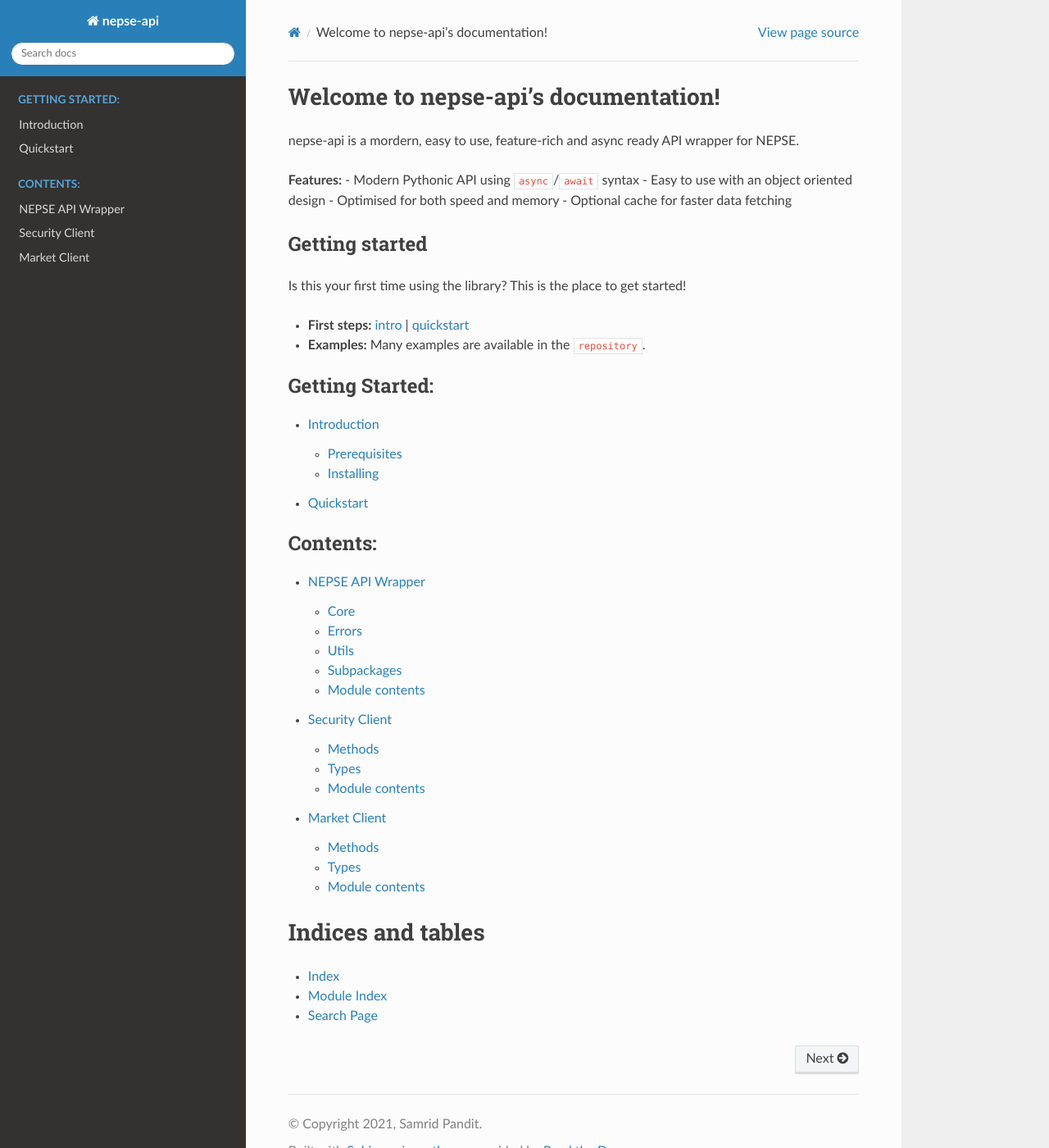
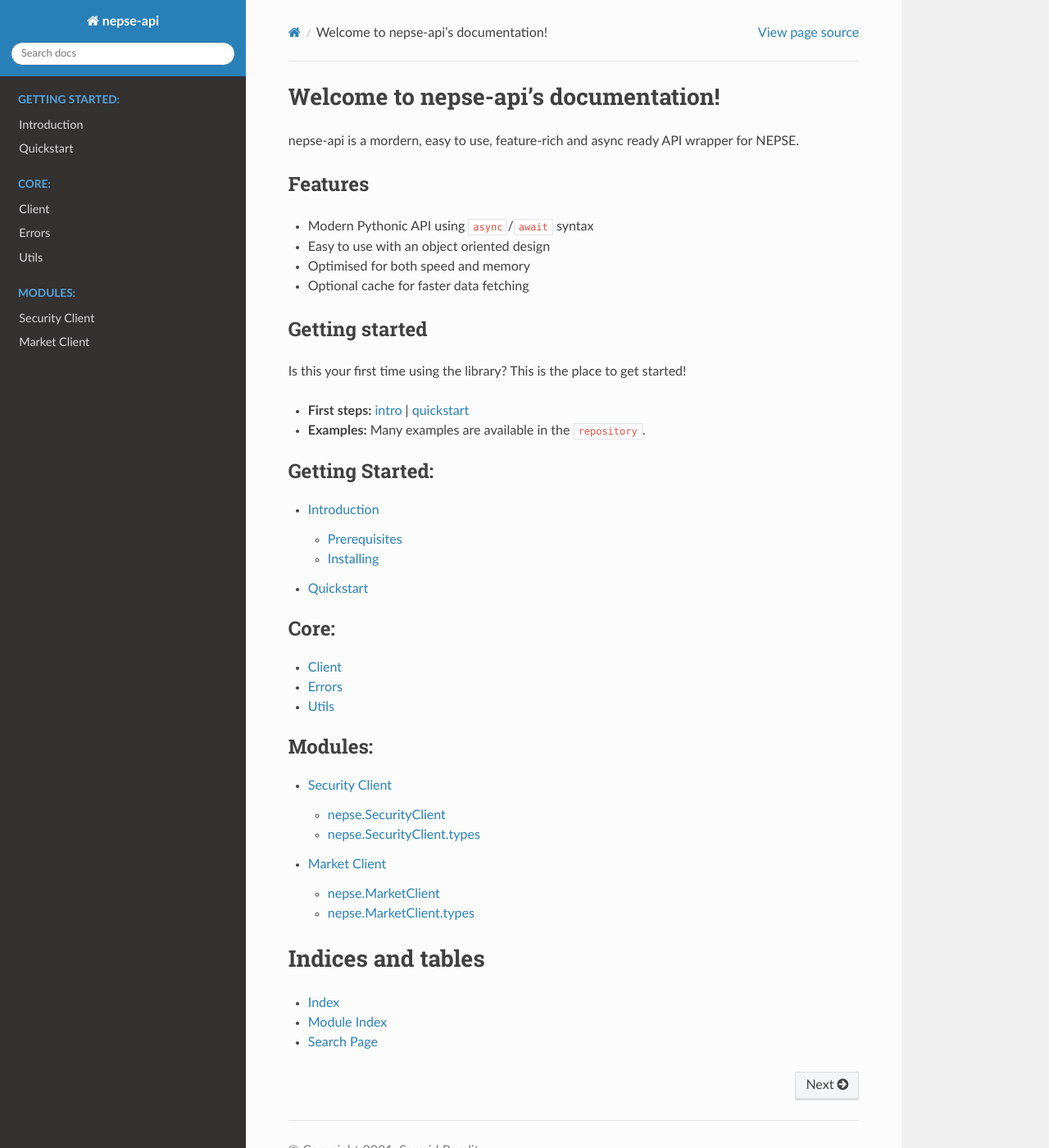
Before and after one commit to CaffeineDuck/nepse-api, a Sphinx documentation site: the page built from docs/index.rst, in a window 1280 px wide and 1400 px high. Shown: the whole window at 82% size. Built offline with Sphinx 7.4.7 and the Read the Docs theme 2.0.0, drawn with Linux system fonts in a browser that asks for light colours; cross-references to code outside the pages are shown as plain code.

Commit message:
Documentation stuffs

```diff
--- a/docs/index.rst
+++ b/docs/index.rst
@@ -9,11 +9,12 @@
 nepse-api is a mordern, easy to use, feature-rich and async ready API wrapper
 for NEPSE.
 
-**Features:**
-- Modern Pythonic API using ``async``\/``await`` syntax
-- Easy to use with an object oriented design
-- Optimised for both speed and memory
-- Optional cache for faster data fetching
+Features
+--------
+*  Modern Pythonic API using ``async``\/``await`` syntax
+*  Easy to use with an object oriented design
+*  Optimised for both speed and memory
+*  Optional cache for faster data fetching
 
 Getting started
 -----------------
@@ -32,12 +33,21 @@
 
 
 .. toctree::
+   :maxdepth: 3
+   :caption: Core:
+
+   ./modules/core/Client
+   ./modules/core/errors
+   ./modules/core/utils
+
+
+.. toctree::
    :maxdepth: 2
-   :caption: Contents:
+   :caption: Modules:
 
-   ./modules/nepse
    ./modules/nepse.security
    ./modules/nepse.market
+
 
 Indices and tables
 ==================
--- a/docs/modules/nepse.market.rst
+++ b/docs/modules/nepse.market.rst
@@ -1,26 +1,26 @@
 Market Client
 =============
 
-Methods
--------
+nepse.MarketClient
+------------------
 
 .. automodule:: nepse.market.core
    :members:
    :undoc-members:
    :show-inheritance:
 
-Types
------
+nepse.MarketClient.types
+------------------------
 
 .. automodule:: nepse.market.types
    :members:
    :undoc-members:
    :show-inheritance:
 
-Module contents
----------------
+.. Module contents
+.. ---------------
 
-.. automodule:: nepse.market
-   :members:
-   :undoc-members:
-   :show-inheritance:
+.. .. automodule:: nepse.market
+..    :members:
+..    :undoc-members:
+..    :show-inheritance:
--- a/docs/modules/nepse.security.rst
+++ b/docs/modules/nepse.security.rst
@@ -1,26 +1,18 @@
 Security Client
 ===============
 
-Methods
--------
+nepse.SecurityClient
+--------------------
 
 .. automodule:: nepse.security.core
    :members:
    :undoc-members:
    :show-inheritance:
 
-Types
------
+nepse.SecurityClient.types
+--------------------------
 
 .. automodule:: nepse.security.types
    :members:
    :undoc-members:
    :show-inheritance:
-
-Module contents
----------------
-
-.. automodule:: nepse.security
-   :members:
-   :undoc-members:
-   :show-inheritance:
```
Also changed, not shown: docs/modules/core/Client.rst (added, +7 -0 lines), docs/modules/core/errors.rst (added, +7 -0 lines), docs/modules/core/utils.rst (added, +7 -0 lines), docs/modules/nepse.rst (deleted, +0 -43 lines).
